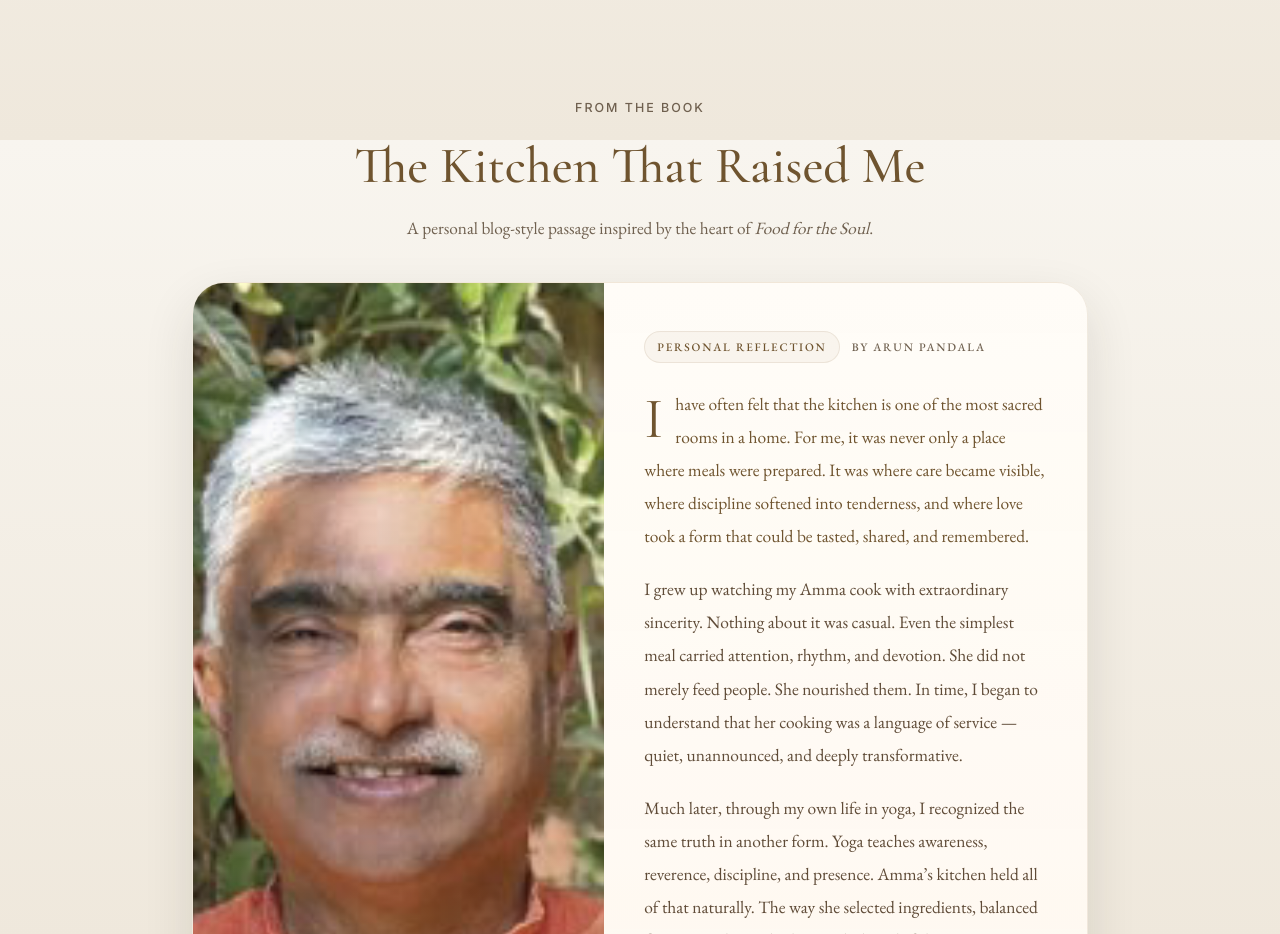
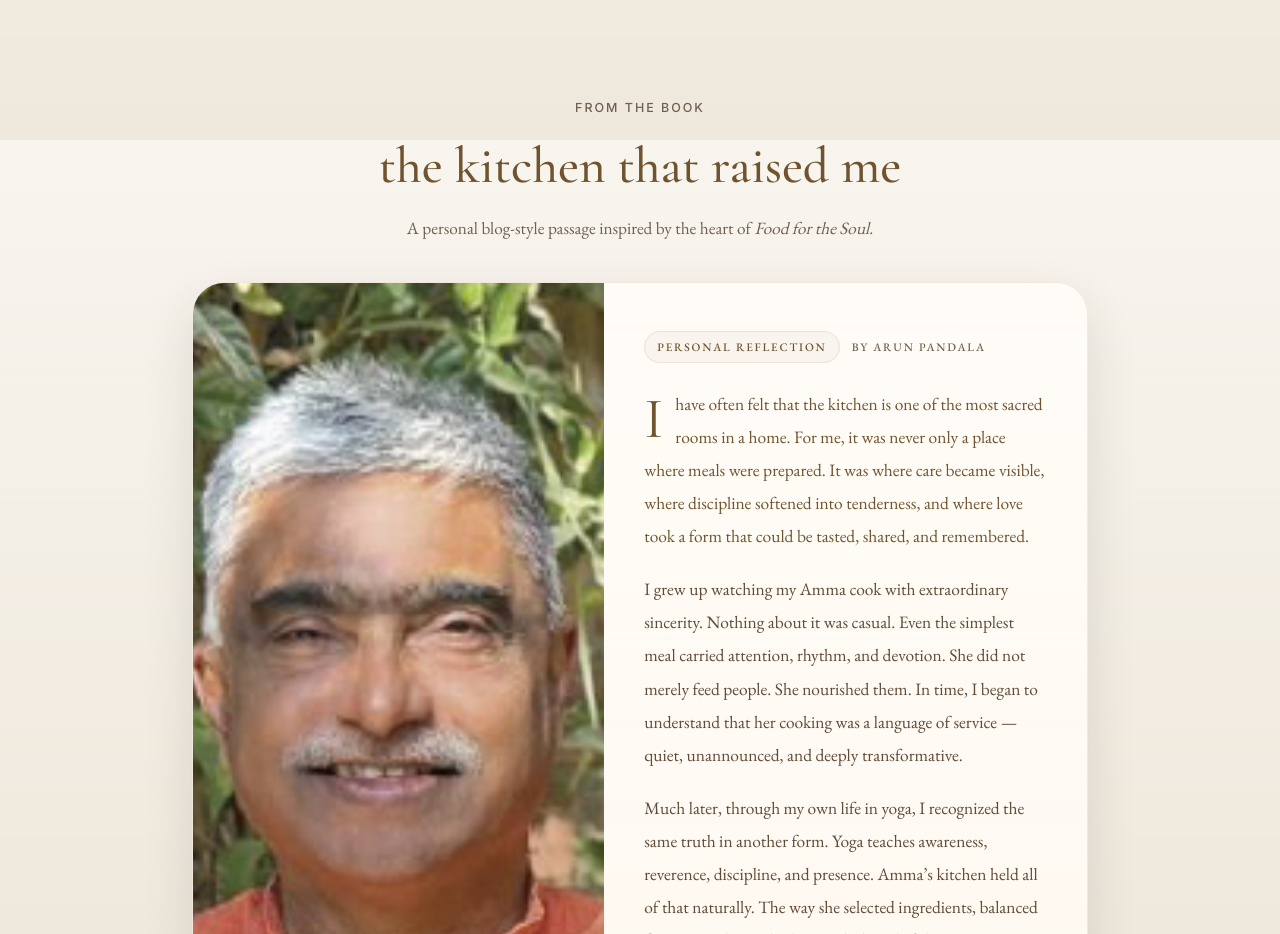
Before and after one commit to abhavk/the-yoga-cookbook, a Next.js app: page / in a window 1280 px wide. Shown: the part 2260-3194 px from the top of the page. Built offline with nearby package versions, Linux system fonts and the light colour scheme.

Commit message:
Keep blog headline as the kitchen that raised me

```diff
--- a/src/components/FromTheBook.tsx
+++ b/src/components/FromTheBook.tsx
@@ -7,7 +7,7 @@ export default function FromTheBook() {
             From the Book
           </p>
           <h2 className="font-[family-name:var(--font-display)] text-[clamp(2rem,4vw,3.3rem)] font-medium leading-tight text-brass-dark">
-            The Kitchen That Raised Me
+            the kitchen that raised me
           </h2>
           <p className="mx-auto mt-4 max-w-2xl text-[1rem] leading-relaxed text-text-muted sm:text-[1.08rem]">
             A personal blog-style passage inspired by the heart of <em>Food for the Soul</em>.
```
